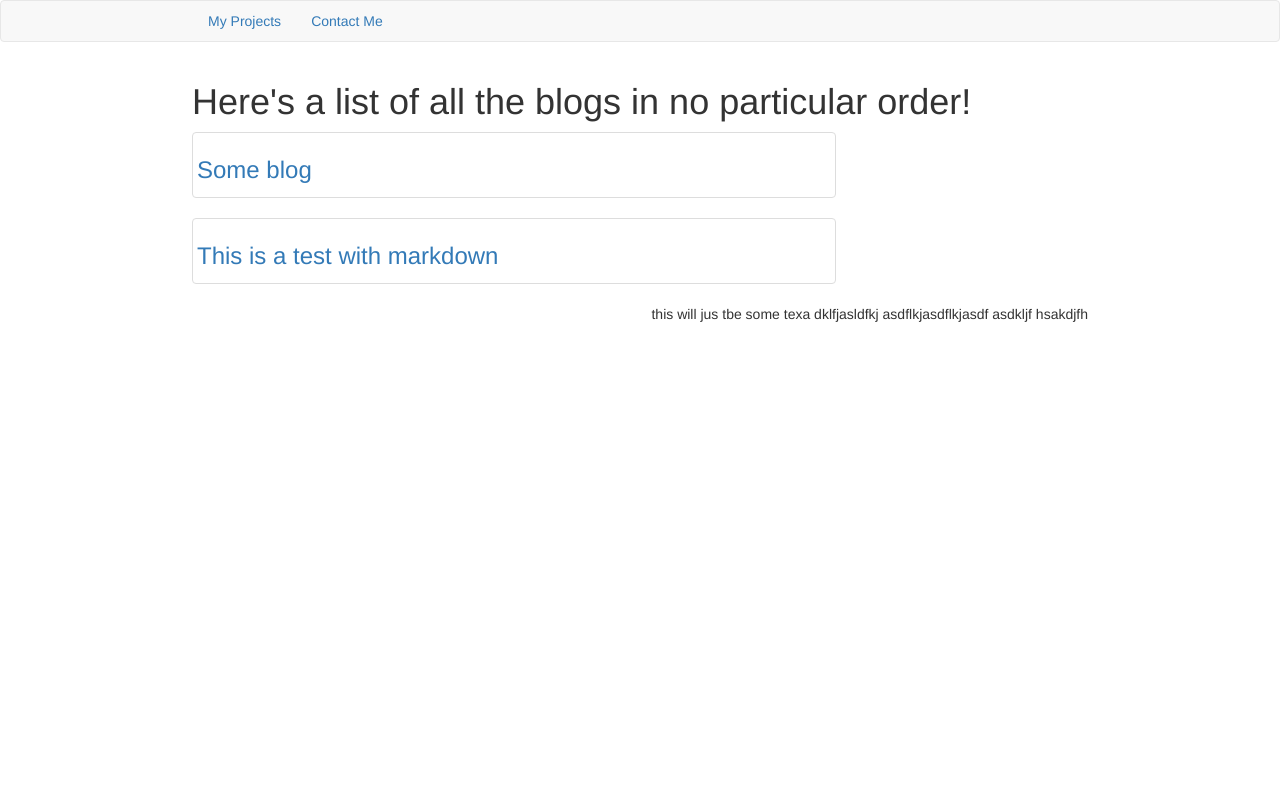
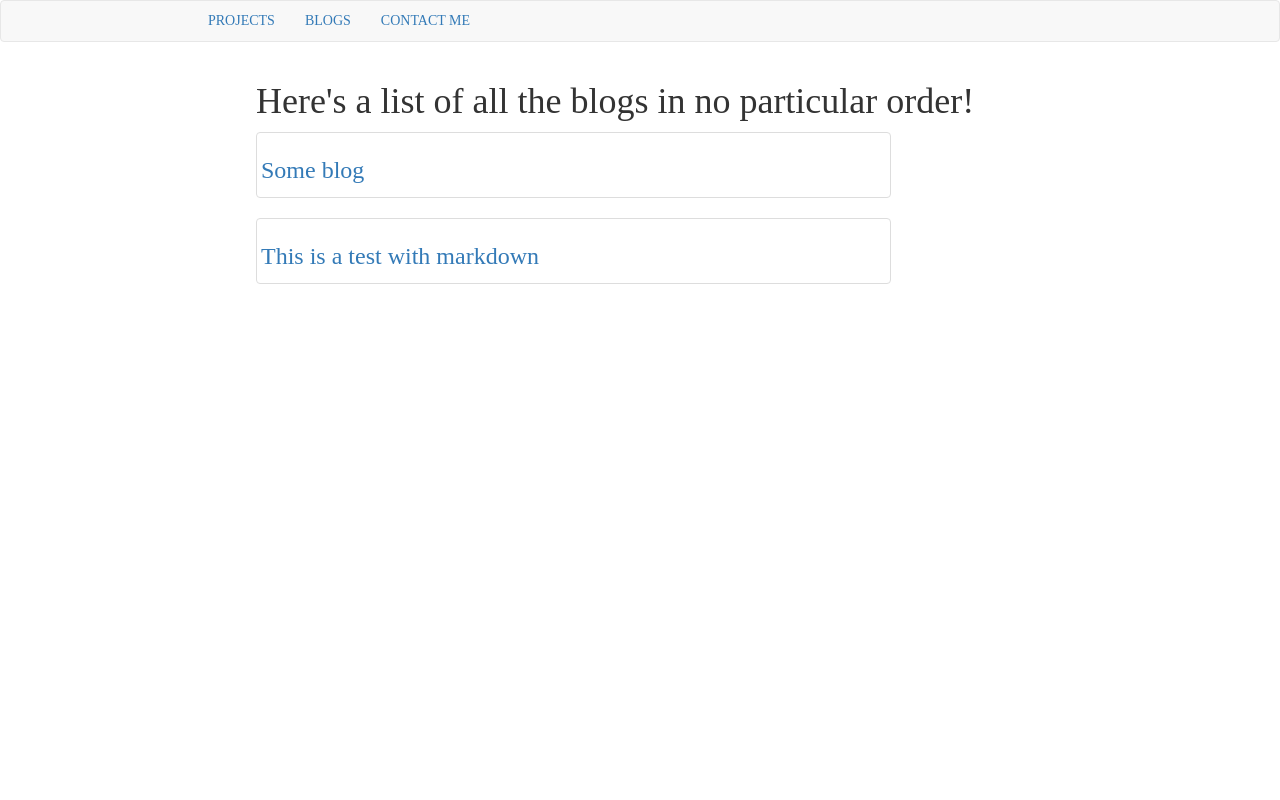
Before and after one commit to ErikBZ/instant-crush, a Django app: page /blog/ in a window 1280 px wide. Run offline with Django 3.2, Linux system fonts and the light colour scheme; data comes from the database, SQL or seed files in the repository; some libraries are stand-ins or nearby versions.

Commit message:
Chooses a universal font and redesings some things

```diff
--- a/blog/models.py
+++ b/blog/models.py
@@ -8,7 +8,7 @@ class Quotes(models.Model):
     author_last = models.CharField(max_length=50)
     quote = models.TextField()
 
-    #to string
+    # to string
     def __unicode__(self):
         return self.author_last + ", " + author_first
 
@@ -23,7 +23,7 @@ class Blog(models.Model):
     content = models.TextField()
     summary = models.TextField()
 
-    #to string
+    # to string
     def __unicode__(self):
         return self.title
 
--- a/blog/static/css/base.css
+++ b/blog/static/css/base.css
@@ -1,8 +1,21 @@
+/* need to choose a nice looking font since the default sucks */
+*{
+    font-family:Ubuntu;
+}
+
 /* overriding 10px leftover under li a */
 #navbar{
     padding-left:15%;
     padding-right:15%;
     min-height: 40px;
+}
+
+p{
+    font-size:1.5em;
+}
+
+td{
+    font-size:1em;
 }
 
 .nav{
@@ -18,16 +31,17 @@ li.nav-item a{
 }
 
 .view{
-    width:70%;
+    width:60%;
     margin:auto;
 }
 
 /* content stuff */
 .content{
-    float:left;
+    overflow:hidden;
 }
 
 /* side bar stuff */
 .sidebar{
+    width:30%;
     float:right;
 }
--- a/blog/urls.py
+++ b/blog/urls.py
@@ -9,7 +9,7 @@ from .views import (
 )
 
 urlpatterns = [
-    url(r'^$', blog_list),
+    url(r'^$', blog_list, name="blog_list"),
     # this is used for letting the url decide which blog
     # id to open
     # apprently it needs to be name="thing"
--- a/personalsite/urls.py
+++ b/personalsite/urls.py
@@ -28,7 +28,7 @@ urlpatterns = [
     url(r'^admin/', admin.site.urls),
     url(r'^blog/', include("blog.urls")),
     #url(r'^blog/$', <function_name>) after you have imported the function
-    url(r'contact/', contact_me),
+    url(r'contact/', contact_me, name='contact'),
 ] + static(settings.STATIC_URL, document_root=settings.STATIC_ROOT)
 
 
--- a/templates/base.html
+++ b/templates/base.html
@@ -15,21 +15,28 @@
     <nav id="navbar" class="navbar navbar-default">
         <div class="navbar-header navbar-left">
             <ul class="nav">
-                <li class="nav-item"><a href="">My Projects</a></li>
-                <li class="nav-item"><a href="">Contact Me</a></li>
+                <li class="nav-item"><a href="">PROJECTS</a></li>
+                <li class="nav-item"><a href="{% url 'blog_list' %}">BLOGS</a></li>
+                {# Hey look i did this right #}
+                <li class="nav-item"><a href="{% url 'contact' %}">CONTACT ME</a></li>
             </ul>
         </div>
     </nav> <!-- navbar-default -->
 
     <div class='view'>
-        <div class='content'>
-            {% block content %}
-            {% endblock content %}
-        </div>
+
+        <!--
+            I made add this in later
         <div class='sidebar'>
             <p> this will jus tbe some texa dklfjasldfkj
             asdflkjasdflkjasdf asdkljf hsakdjfh
             <p>
         </div>
+        -->
+
+        <div class='content'>
+            {% block content %}
+            {% endblock content %}
+        </div>
     </div>
 </body>
--- a/templates/contact_me.html
+++ b/templates/contact_me.html
@@ -7,7 +7,7 @@
     <table>
         <tr>
             <td>Name:</td>
-            <td>(Erik) Brandon Zapata</td>
+            <td>Erik Brandon Zapata</td>
         </tr>
         <tr>
             <td>Email:</td>
```
Also changed, not shown: 1 other file.
